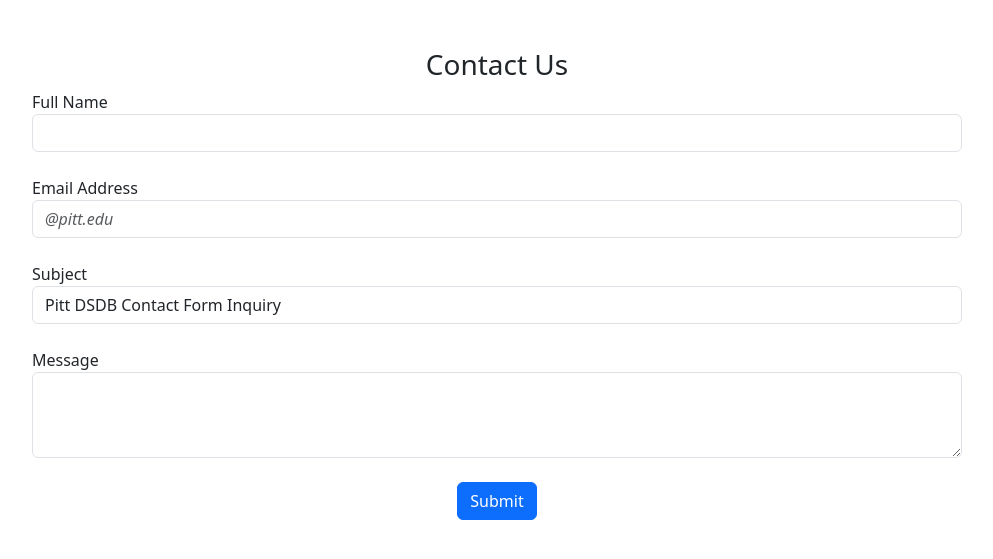
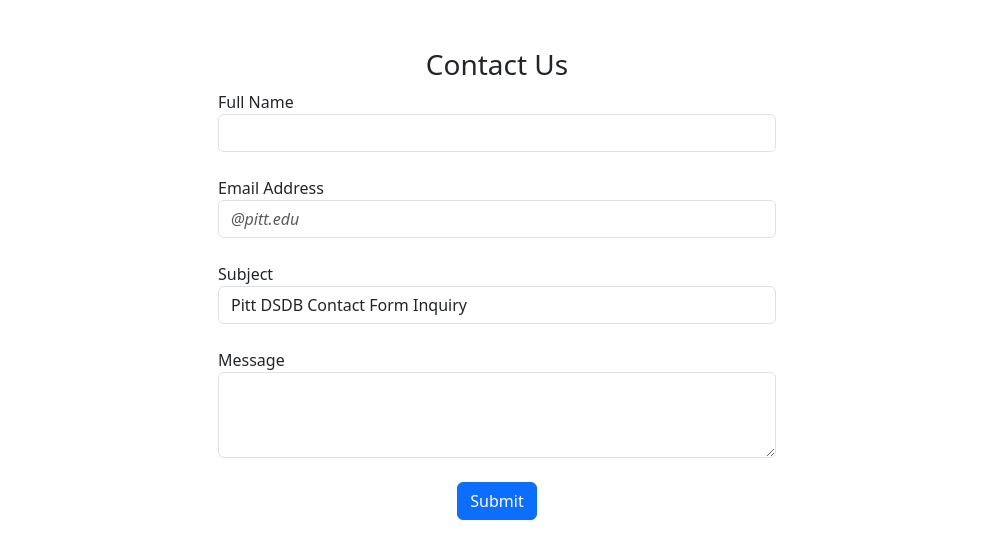
Before and after one commit to tyt3/Pitt-Digital-Scholarship-DB, a Python web app: template pittdsdb/templates/contact.html in a window 1280 px wide. Shown: the part 56-615 px from the top of the page, without its empty margins (143-1136 px from the left). Run offline with Jinja, Linux system fonts and the light colour scheme; the template is opened without the code that fills it, so the values that code supplies are empty.

Commit message:
Update contact.html

```diff
--- a/pittdsdb/templates/contact.html
+++ b/pittdsdb/templates/contact.html
@@ -5,7 +5,7 @@
     </li>
   {% endblock %}
   {% block content %}
-  <div class="mx-auto col-lg-10">
+  <div class="mx-auto col-sm-10 col-md-8 col-lg-6 col-xxl-4">
     <form method="POST">
       <h3 align="center">Contact Us</h3>
       <div class="form-group">
```
